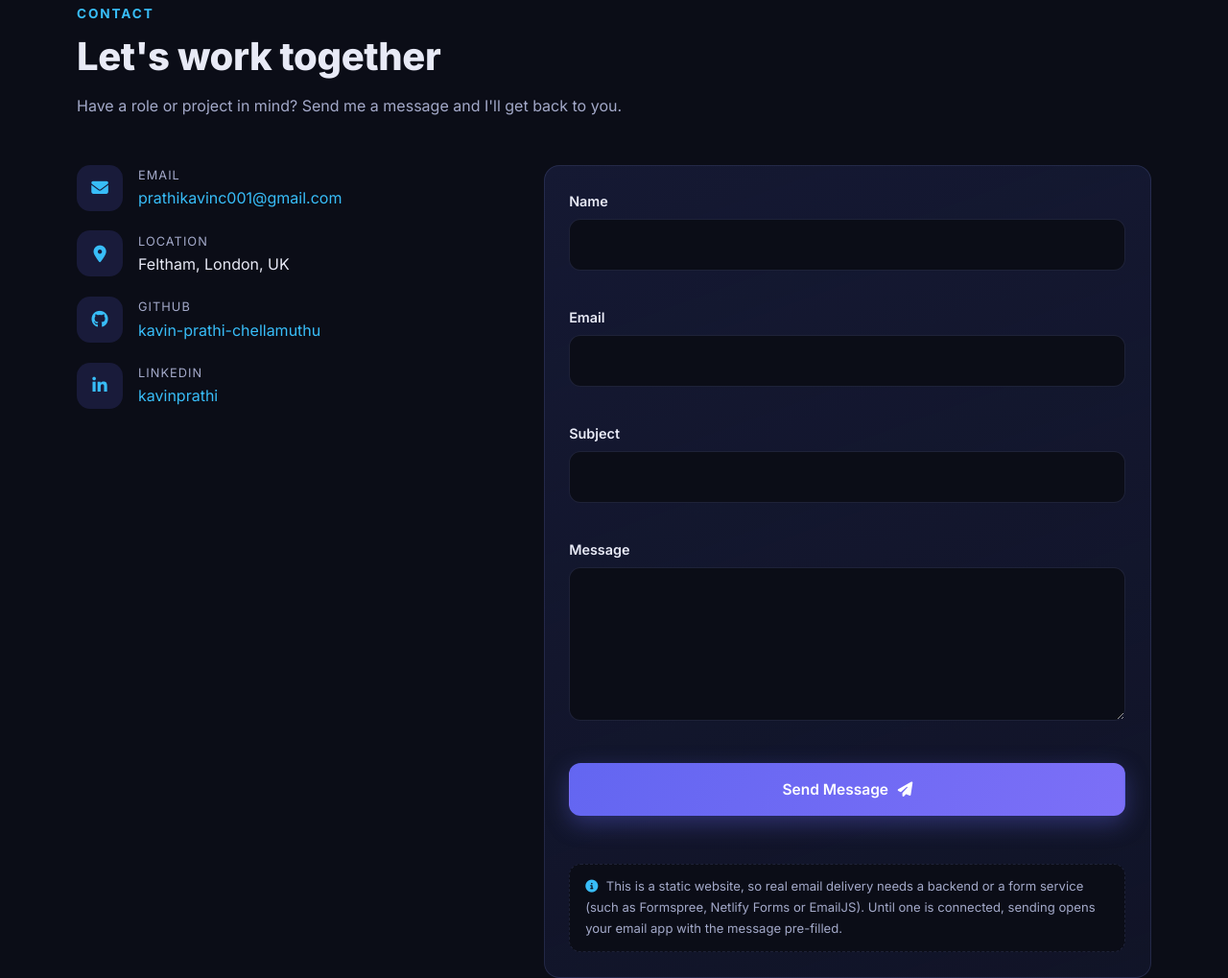
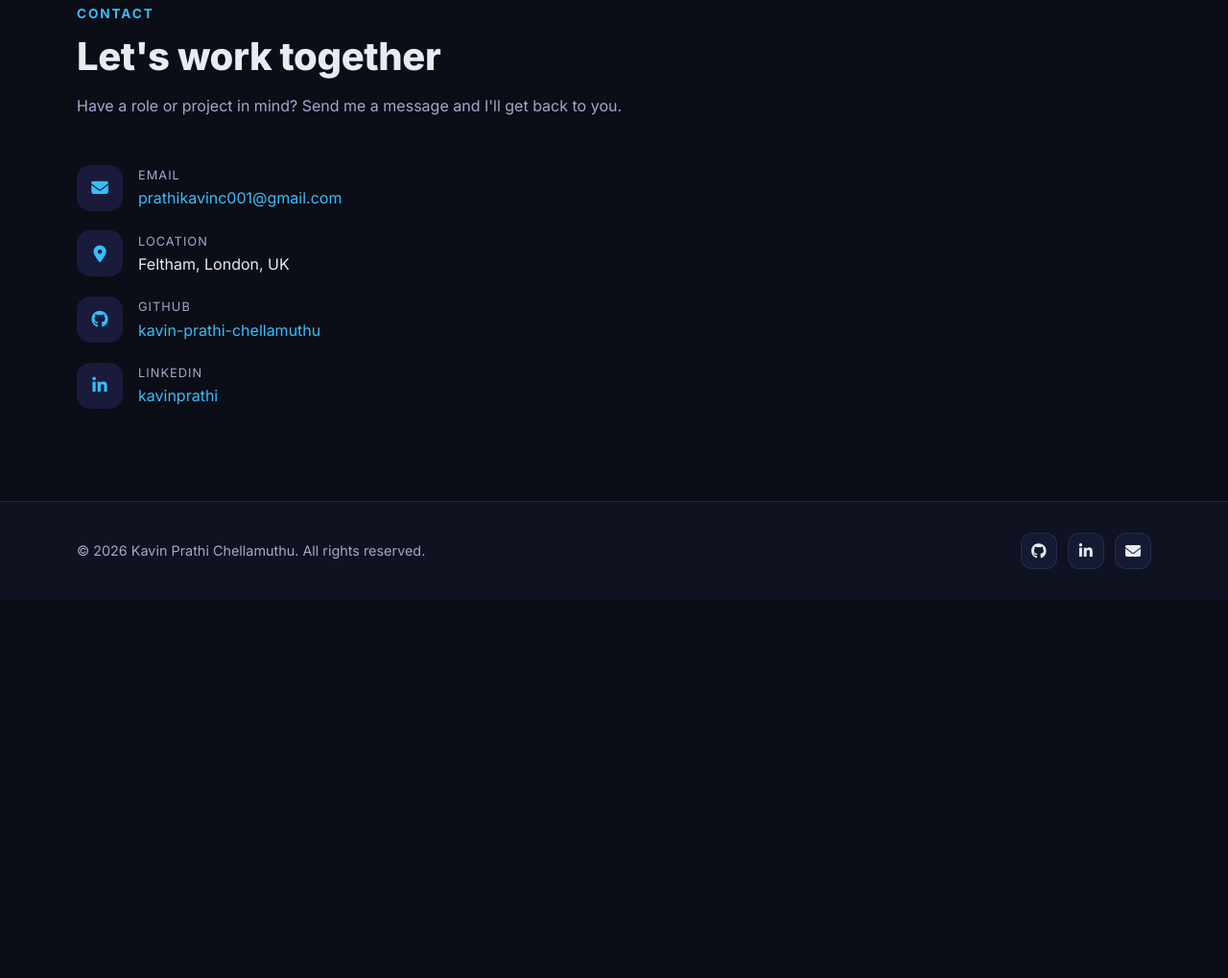
Before and after one commit to kavinprathi/portfolio, a plain HTML site: page index.html in a window 1280 px wide. Shown: the part 7668-8687 px from the top of the page at 96% size. After the commit the page ends 8293 px from the top, so only its background shows below. Drawn offline with Linux system fonts and the light colour scheme; a script that the page names is missing.

Commit message:
Comment out contact form in index.html

```diff
--- a/index.html
+++ b/index.html
@@ -532,7 +532,7 @@
             </ul>
           </div>
 
-          <form class="form card reveal" id="contactForm" novalidate aria-label="Contact form">
+          <!-- <form class="form card reveal" id="contactForm" novalidate aria-label="Contact form">
             <div class="form__row">
               <label for="name">Name</label>
               <input type="text" id="name" name="name" autocomplete="name" required minlength="2" aria-describedby="name-error" />
@@ -566,7 +566,7 @@
               (such as Formspree, Netlify Forms or EmailJS). Until one is connected, sending opens
               your email app with the message pre-filled.
             </p>
-          </form>
+          </form> -->
         </div>
       </div>
     </section>
```
